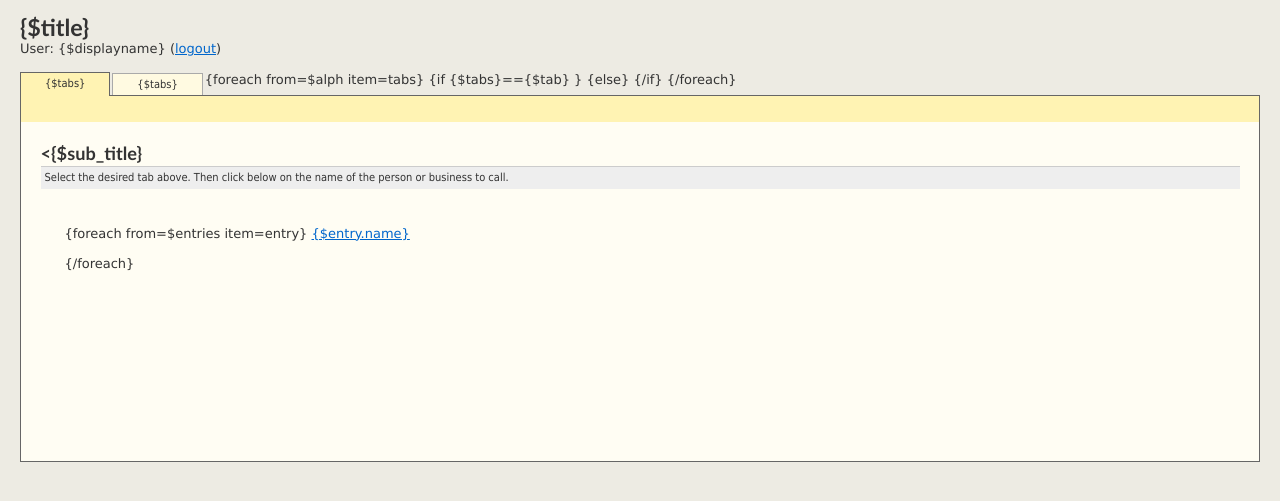
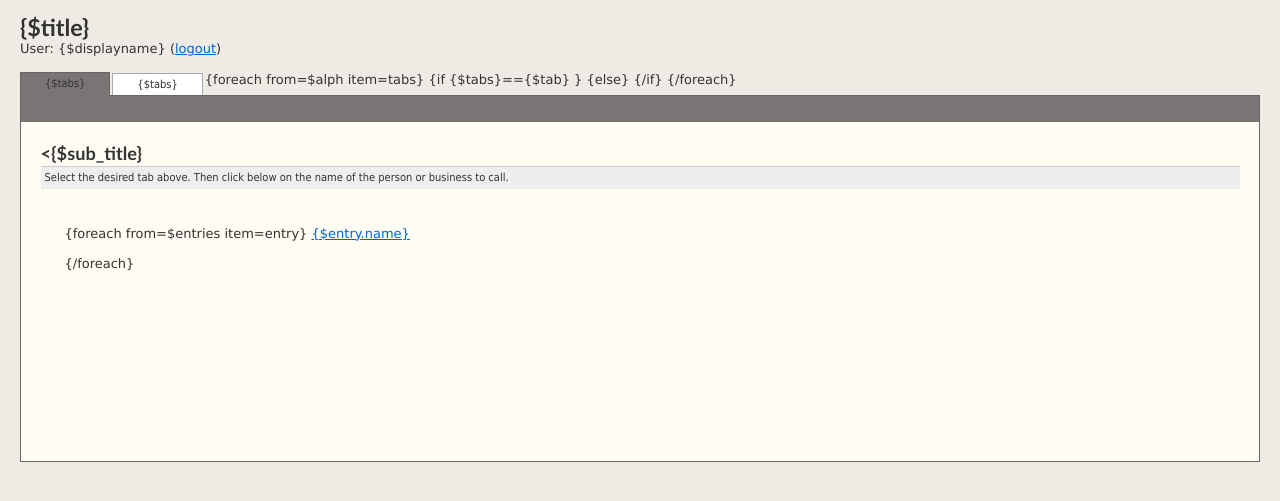
Before and after one commit to sboily/asteridex4, a PHP site: page /tpl/index.html in a window 1280 px wide. Shown: the top 501 px of the page. Run offline with PHP 8.4, Linux system fonts and the light colour scheme.

Commit message:
update css

```diff
--- a/css/tabs.css
+++ b/css/tabs.css
@@ -1,7 +1,7 @@
 #main {
 	border: 1px solid #666;
 	clear: both;
-	background: #FFF3B3;
+	background: #797575;
 	padding-top: 2em;
 }
 
@@ -47,13 +47,13 @@
 #header ul#primary span,#header ul#primary a.current,#header ul#primary a.current:hover {
 	border: 1px solid #666;
 	border-bottom: none;
-	background: #FFF3B3;
+	background: #797575;
 	padding-bottom: 6px;
 	margin-top: 0;
 }
 
 #header ul#primary a {
-	background: #FFFAE1;
+	background: #FFFFFF;
 	border: 1px solid #AAA;
 	border-bottom: none;
 }
@@ -61,7 +61,7 @@
 #header ul#primary a:hover {
 	margin-top: 0;
 	border-color: #666;
-	background: #FFF7CD;
+	background: #797575;
 	padding-bottom: 5px;
 }
 
```
